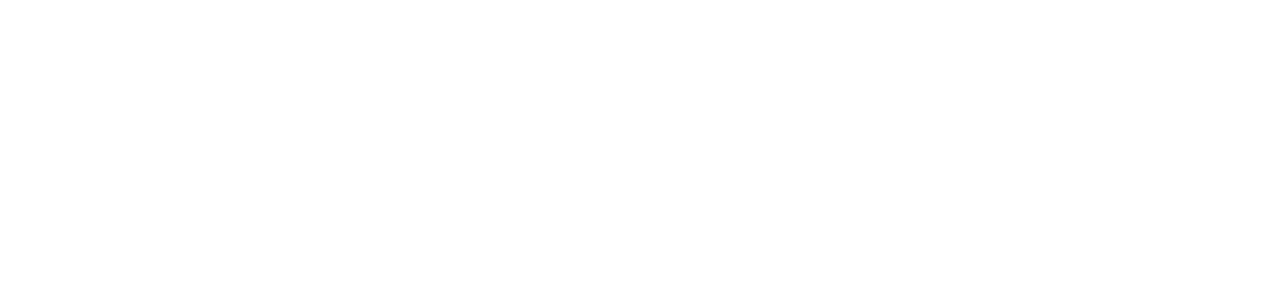
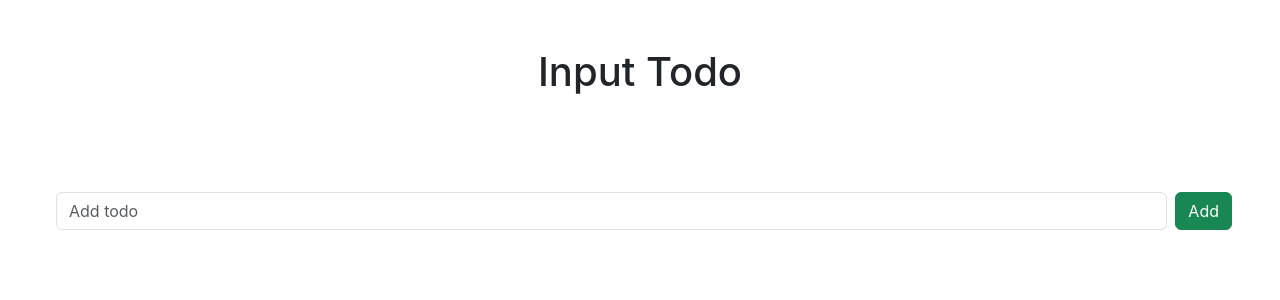
Before and after one commit to jesse-wang0/pomodoro, a React (Create React App) app in the folder client/: page / in a window 1280 px wide. Shown: the top 300 px of the page. Built offline with nearby package versions, Linux system fonts and the light colour scheme; the HTML template or start-up script is replaced by a standard one.

Commit message:
Changed format to use Fragments. So far have finished Input box

```diff
--- a/client/src/App.js
+++ b/client/src/App.js
@@ -1,11 +1,13 @@
+import React, { Fragment } from "react";
+import InputTodo from "./components/InputTodo"
 import './App.css';
 
 function App() {
   return (
-    <div className="App">
-
-    </div>
-  );
+    <Fragment>
+      <InputTodo />
+    </Fragment>
+  )
 }
 
 export default App;
```
